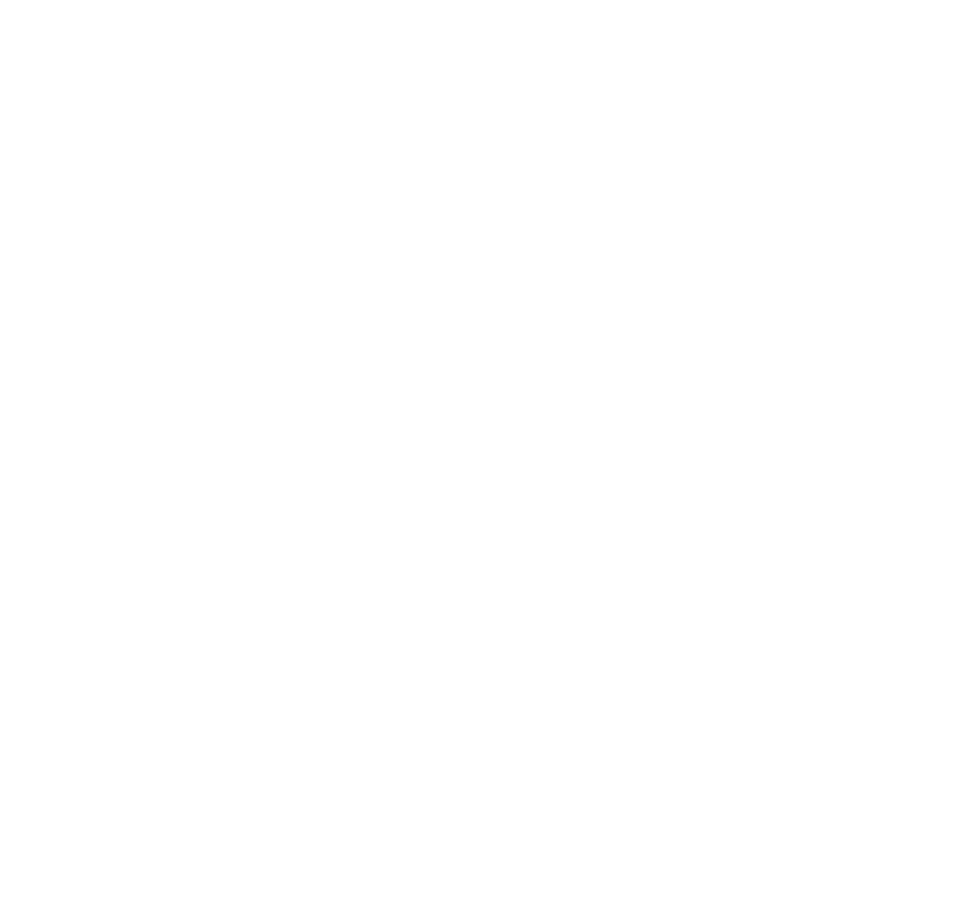
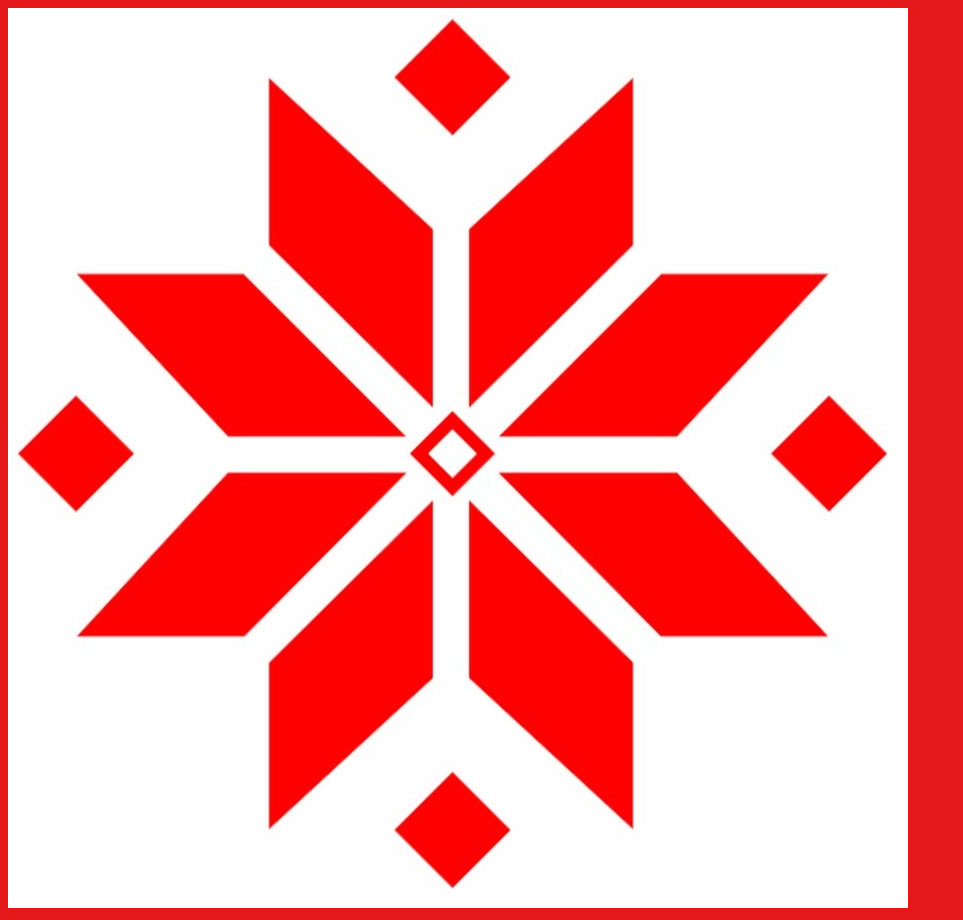
Before and after one commit to serbinn/rsschool-cv, a plain HTML site: page index.html in a window 1280 px wide. Shown: the whole page, without its empty margins (0-963 px from the left). Before the commit the page ends 800 px from the top, so only its background shows below. Drawn offline with Linux system fonts and the light colour scheme.

Commit message:
feat: change html 1

```diff
--- a/index.html
+++ b/index.html
@@ -4,9 +4,12 @@
     <meta charset="UTF-8">
     <meta http-equiv="X-UA-Compatible" content="IE=edge">
     <meta name="viewport" content="width=device-width, initial-scale=1.0">
+    <link rel="stylesheet" href="style.css" />
     <title>HTML, CSS & Git Basics</title>
 </head>
 <body>
-
+    <div class="content-image_item">
+        <img src ="Огонь бел орнамент.jpg" alt="Упс">
+    </div>
 </body>
 </html>
```
